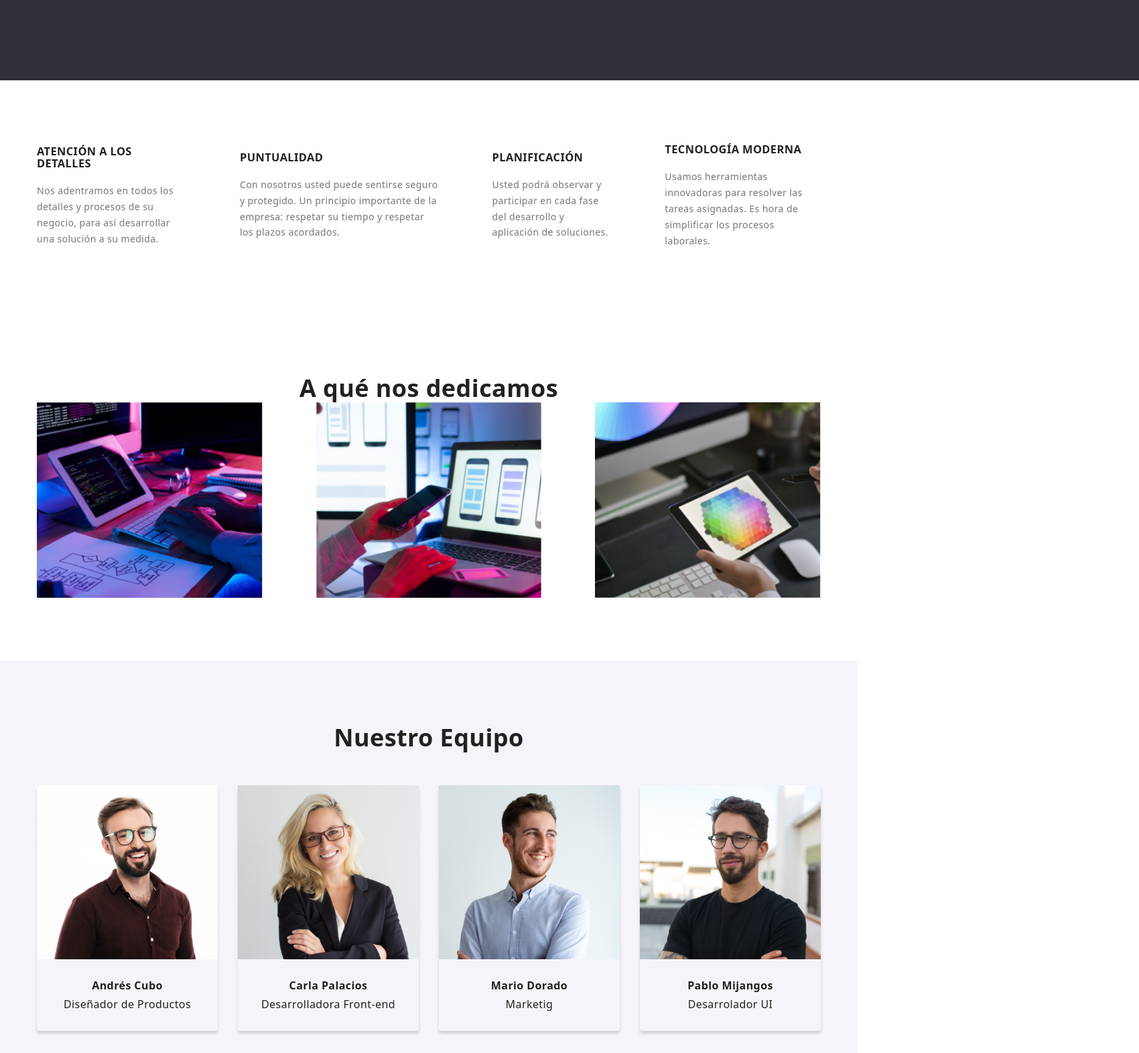
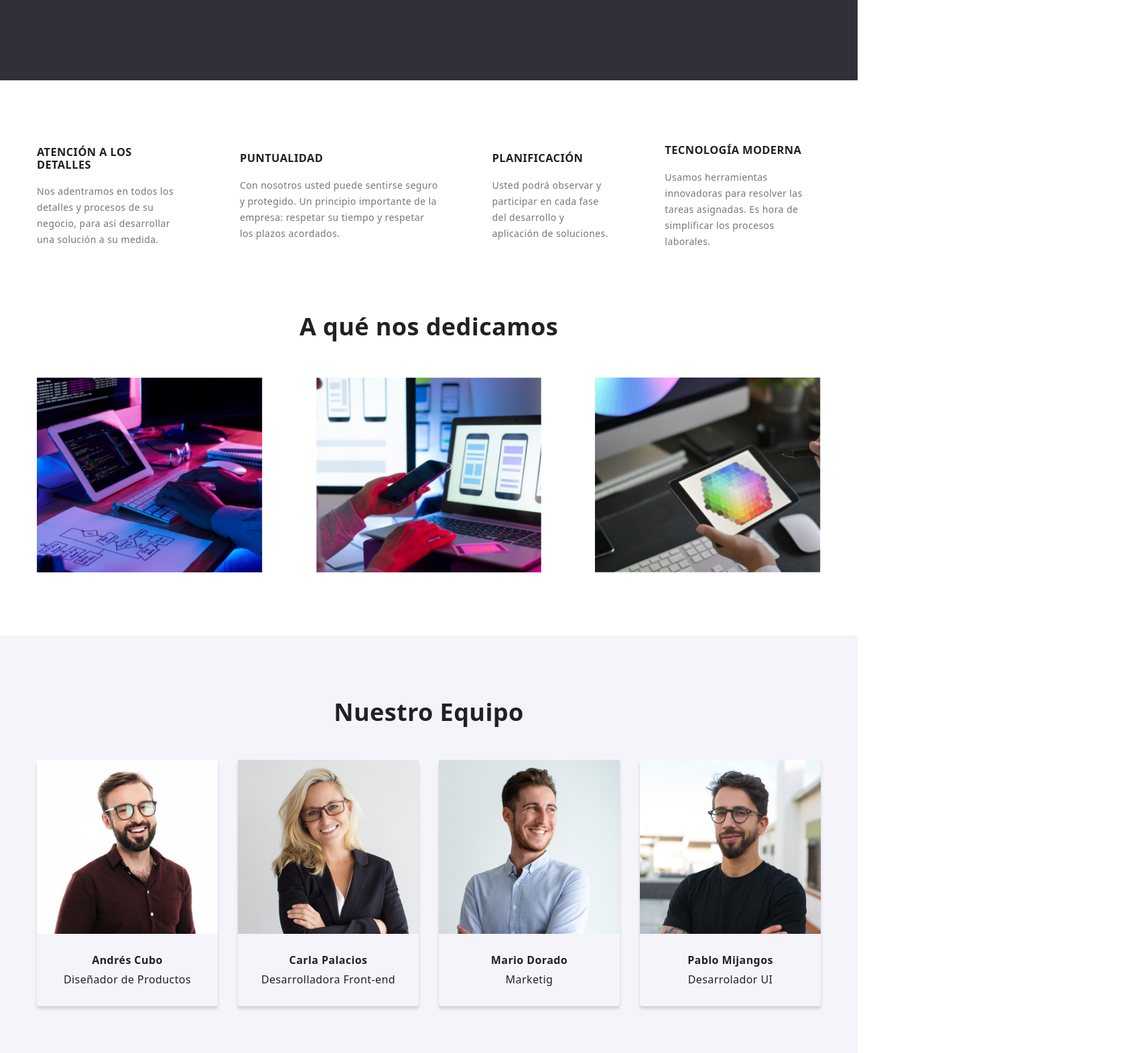
Before and after one commit to CadenaNelson/goit-markup-hw-03, a plain HTML site: page index.html in a window 1280 px wide. Shown: the part 560-2133 px from the top of the page at 67% size, 1700 px wide, since content can reach past the window. Drawn offline with nearby package versions, Linux system fonts and the light colour scheme.

Commit message:
correcion1tarea3

```diff
--- a/css/styles.css
+++ b/css/styles.css
@@ -60,8 +60,11 @@ a {
     margin:0 auto;
 }
 .section{
+    padding-bottom: 94px;
+}
+
+.pt-94{
     padding-top: 94px;
-    padding-bottom: 94px;
 }
 
 /* ----------------HEADER---------------------------*/
@@ -222,7 +225,6 @@ a {
     color: var(--color-texto-terceario);
     background-color: #2F303A;
     text-align: center;
-    width: 1700px;
     height: 600px;
     left: -4px;
 }
@@ -243,6 +245,10 @@ a {
     margin-top: 19px;
 }
 
+.benefist{
+    margin-top: 95.35px;
+}
+
 /*-------------Servicios----------------*/
 .h3{
     font-weight: 700;
@@ -258,8 +264,21 @@ a {
     margin-bottom: 30px;
 }
 /*------Flex contenedor de servicios*/
+.title-service{
+    font-weight: 700;
+    font-size: 36px;
+    line-height: 1.16;
+    text-align: center;
+}
+.img-service{
+    padding-top: 55.05px;
+}
+
 .seccion-team{
     background-color: #F5F4FA;
+}
+.title-team{
+    padding-top: 94px;
 }
 .team-service{
     display: flex;
@@ -270,12 +289,7 @@ a {
     gap: 30px;
     padding-bottom: 30px;
 }
-.title-service{
-    font-weight: 700;
-    font-size: 36px;
-    line-height: 1.16;
-    text-align: center;
-}
+
 .person-rol{
     border-radius: 4px;
     box-shadow: 0px 4px 4px rgba(0, 0, 0, 0.15);
@@ -326,7 +340,6 @@ a {
 .footer{
     background-color: #2F303A;
     padding: 94px var(--container-padding);
-    width: 1700px;
     height: 252px;
     left: 0px;
     top: 2158px;
@@ -406,6 +419,7 @@ a {
     align-items: center;
     list-style: none;
     gap: 08px;
+    margin-top: 94px;
     }
 
 /*------------------Productos de protafolio--------------------------------*/
--- a/index.html
+++ b/index.html
@@ -30,7 +30,7 @@
         </header>
 
         <main>
-            <section class="section-title section">
+            <section class="section-title section pt-94">
                 <div class="container main-container-title">
                     <h1 class="principal-title">SOLUCIONES EFICACES PARA SU NEGOCIO</h1>
                     <button class="principal-button" type="button"  target="_blank">Solicitar Nuestro Servicio</button>
@@ -39,7 +39,7 @@
 
             <section class="section">
                 <div class="container">
-                    <ul class="list-ul">
+                    <ul class="list-ul benefist">
                         <li>
                             <h3 class="titles">ATENCIÓN A LOS DETALLES</h3>
                             <p class="paragraph"> Nos adentramos en todos los detalles y procesos de su negocio, para así desarrollar una solución a su medida.</p>
@@ -63,7 +63,7 @@
             <section class="section">
                 <div class="container">
                     <h2 class="title-service">A qué nos dedicamos</h2>
-                    <ul class="list-ul list-service">
+                    <ul class="list-ul list-service img-service">
                         <li><img src="./images/service-1.jpg" alt="Servicio1" width="373"></li>
                         <li><img src="./images/service-2.jpg" alt="Servicio2" width="373"></li>
                         <li><img src="./images/service-3.jpg" alt="Servicio3" width="373"></li>
@@ -73,7 +73,7 @@
 
             <section class="seccion-team section">
                 <div class="container">
-                    <h2 class="title-service">Nuestro Equipo</h2>
+                    <h2 class="title-service title-team">Nuestro Equipo</h2>
                     <ul class="list team-service">
                         <li class="person-rol">
                             <img src="./images/andrescubo.jpg" alt="Andrés Cubo" width="270" height="260">
```
